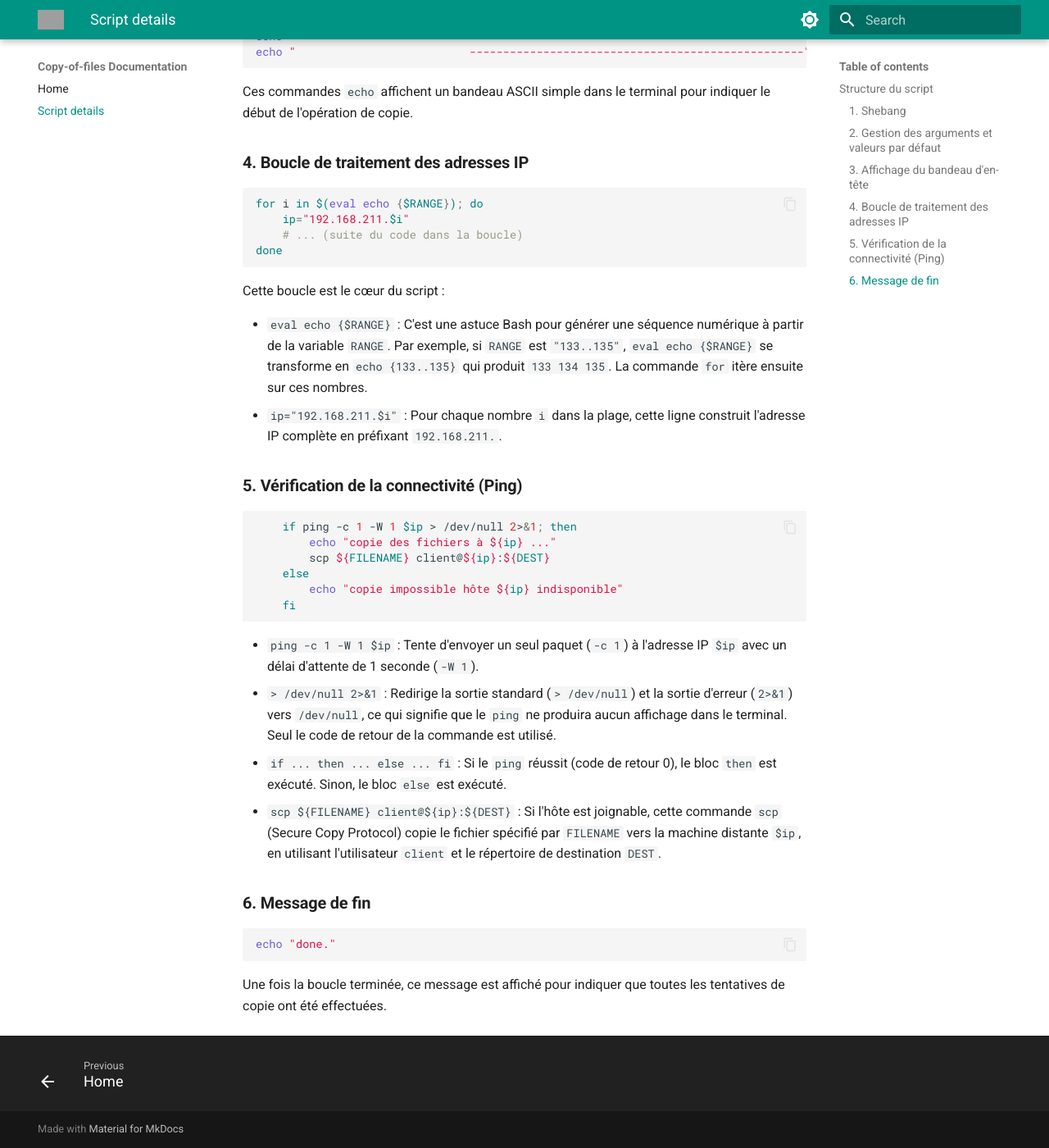
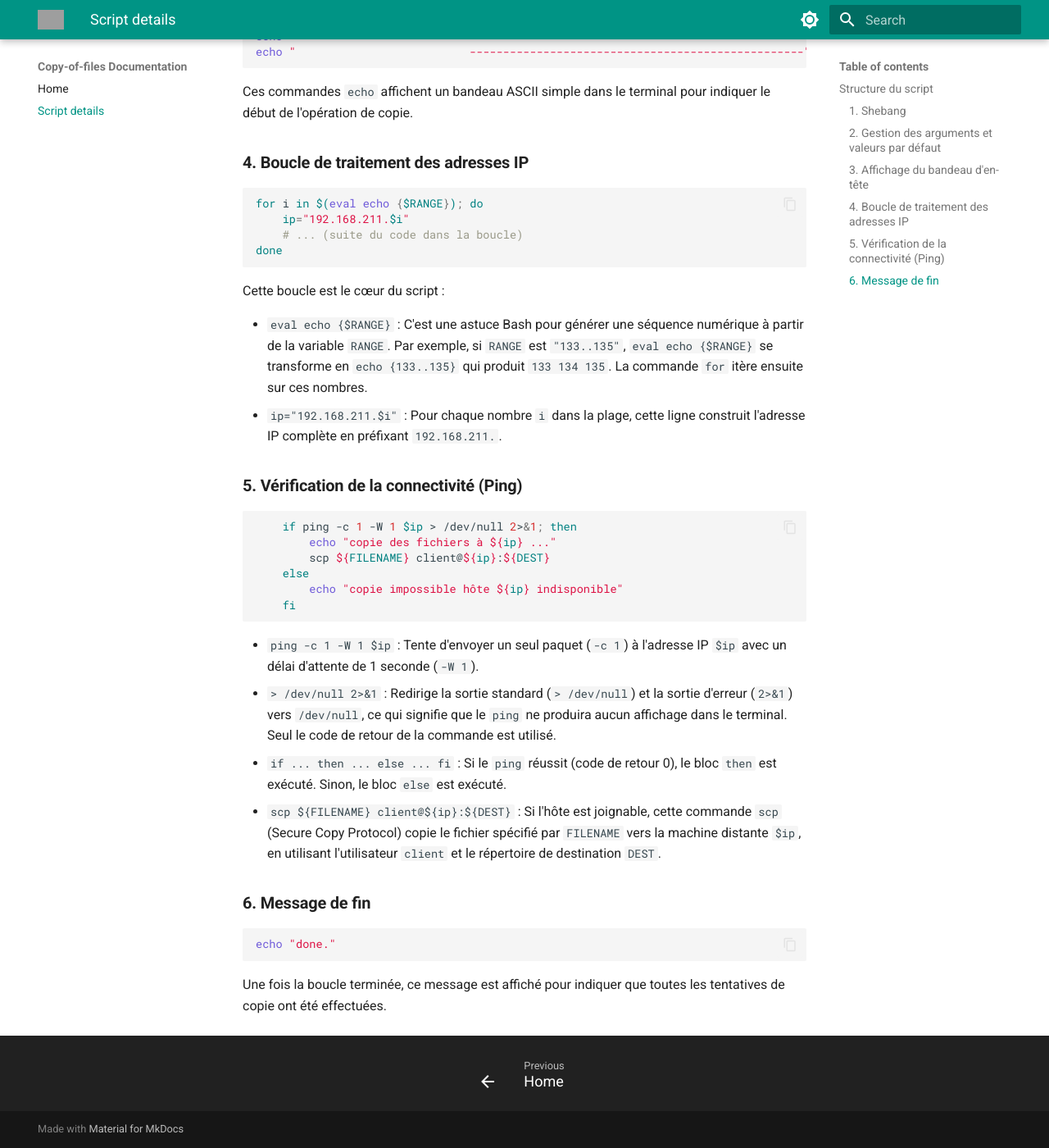
Before and after one commit to Njiecheu/copy-of-files, an MkDocs documentation site: the page built from docs/script.md, in a window 1280 px wide and 1400 px high, scrolled down 1169 px. Shown: the whole window at 82% size. Built offline with MkDocs 1.6.1 and Material for MkDocs 9.7.7, drawn with Linux system fonts in a browser that asks for light colours; grey boxes are pictures that could not be loaded.

Commit message:
Centrer les boutons de navigation.

```diff
--- a/docs/css/syntax_custom.css
+++ b/docs/css/syntax_custom.css
@@ -21,3 +21,15 @@
     --md-code-hl-name-color: #0086b3;
     --md-code-bg-color: #f5f5f5;
 }
+
+/* Centrage des boutons de navigation (Précédent / Suivant) */
+.md-footer__inner {
+    display: flex;
+    justify-content: center;
+    gap: 2rem; /* Espace entre les deux boutons */
+}
+
+.md-footer__link {
+    flex: 0 1 auto !important; /* Empêche les boutons de prendre toute la largeur */
+    width: auto !important;
+}
```
